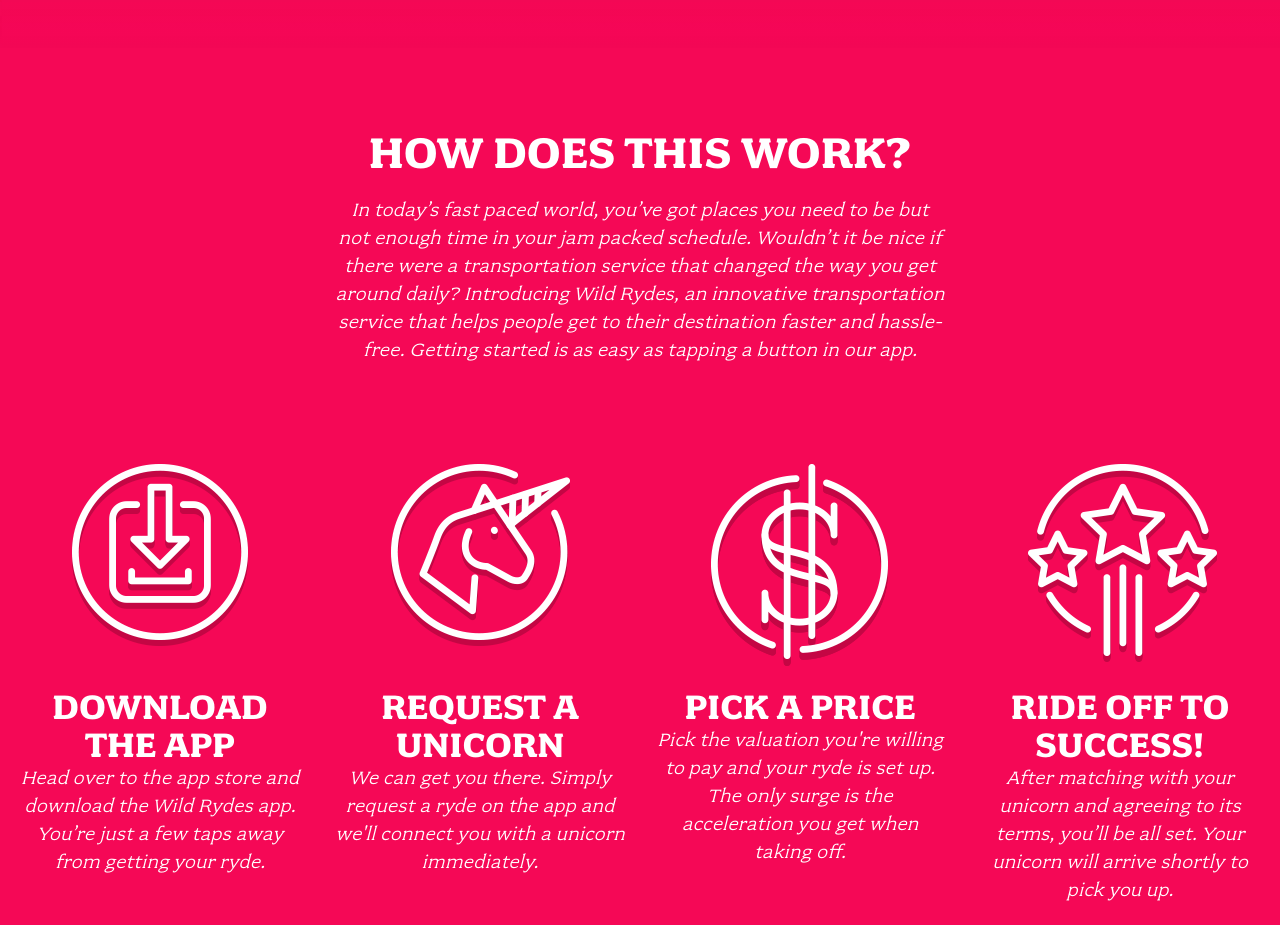
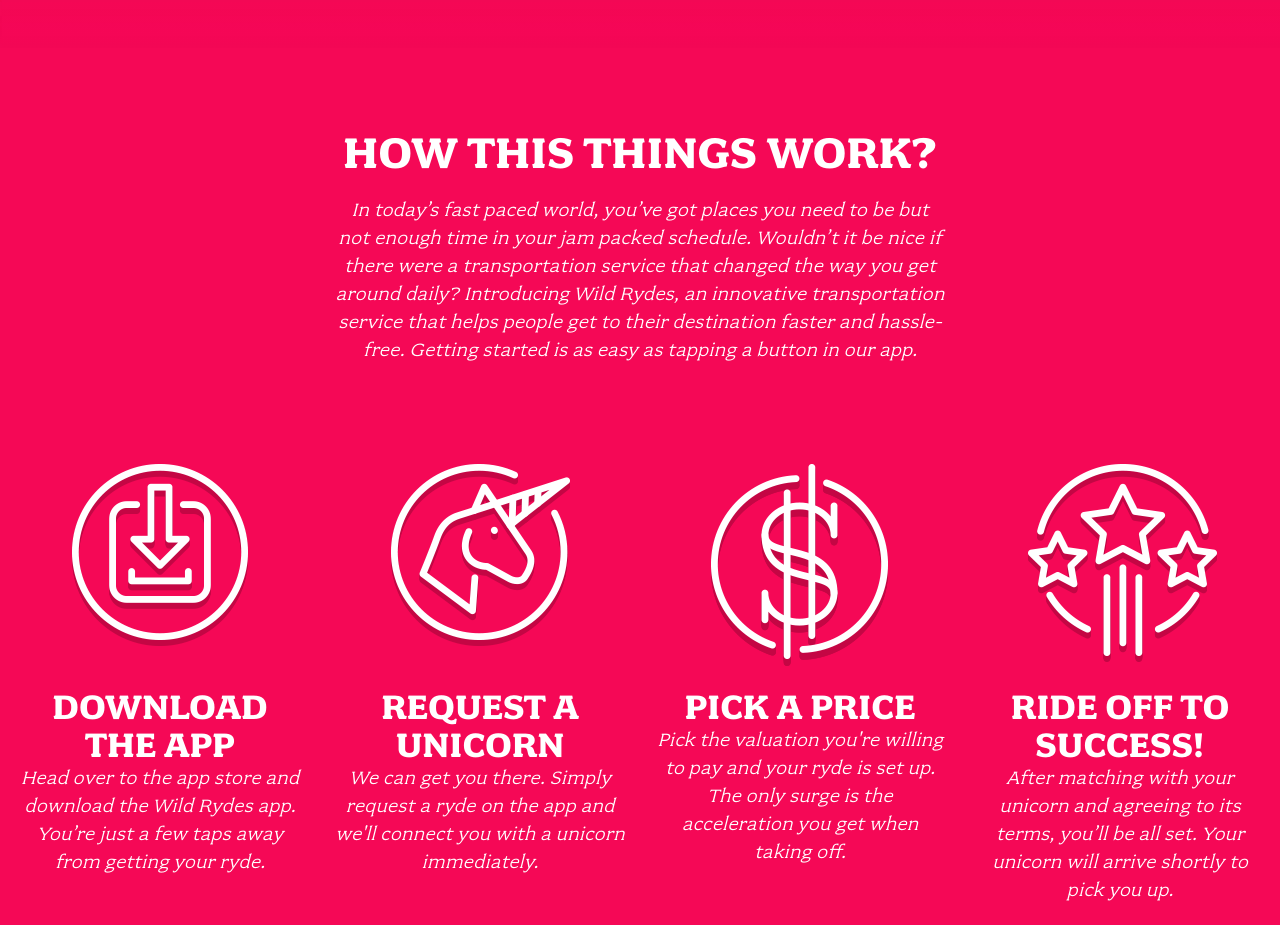
Before and after one commit to AnisulMahmud/AWS-Ride-Share-Website, a plain HTML site: page index.html in a window 1280 px wide. Shown: the part 900-1825 px from the top of the page. Drawn offline with Linux system fonts and the light colour scheme.

Commit message:
Update index.html
updated index

```diff
--- a/index.html
+++ b/index.html
@@ -30,7 +30,7 @@
 
   <section class="home-about">
     <div class="row column large-9 xlarge-6 xxlarge-4">
-      <h2 class="section-title">How Does This Work?</h2>
+      <h2 class="section-title">How This Things Work?</h2>
       <p class="content">
         In today’s fast paced world, you’ve got places you need to be but not enough time in your jam packed schedule. Wouldn’t it be nice if there were a transportation service that changed the way you get around daily? Introducing Wild Rydes, an innovative transportation service that helps people get to their destination faster and hassle-free. Getting started is as easy as tapping a button in our app.
       </p>
```
